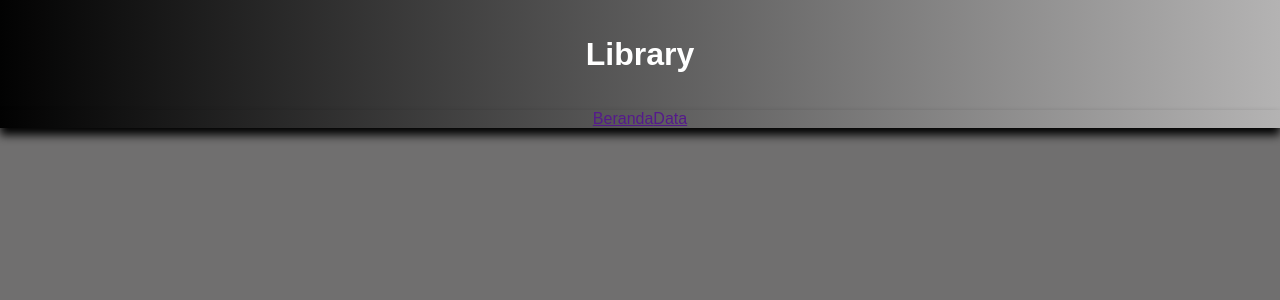
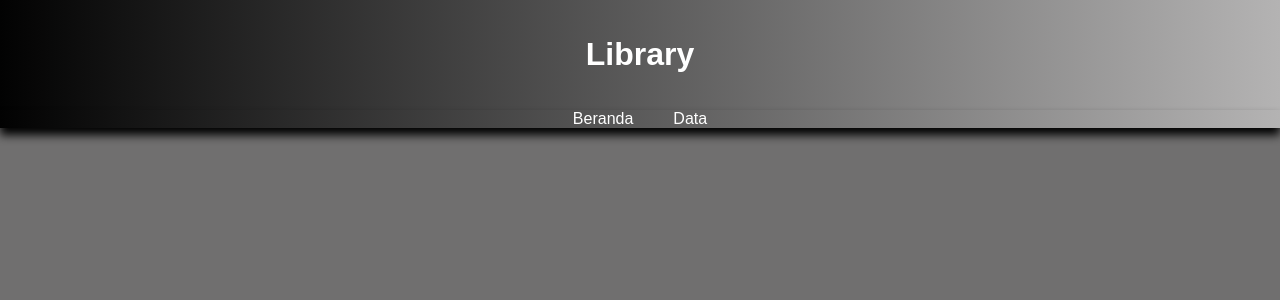
Before and after one commit to rinimaulia09/k_website, a Django app: page /dt/ in a window 1280 px wide. Shown: the top 300 px of the page. Run offline with Django 4.2, Linux system fonts and the light colour scheme.

Commit message:
Menambahkan file dt.html

```diff
--- a/menu/static/stylee.css
+++ b/menu/static/stylee.css
@@ -25,3 +25,16 @@ nav ul {
     background: linear-gradient(to right, #020202, #b4b3b3);
 
 }
+nav ul li {
+    margin: 0;
+}
+nav ul li a{
+    color: white;
+    text-decoration: none;
+    padding: 10px 20px;
+    border-radius: 5px;
+    transition: 0.5s ease;
+}
+nav ul li a:hover{
+    background-color: aqua;
+}
```
